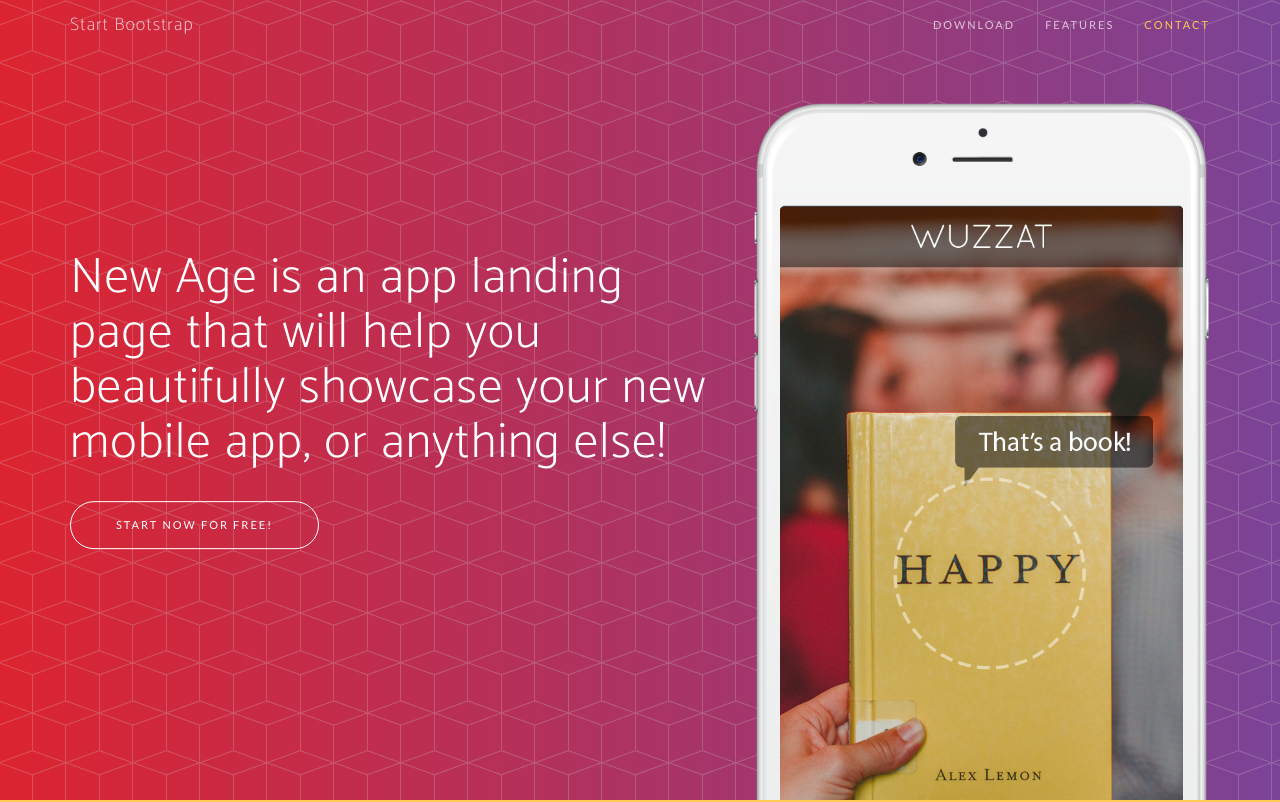
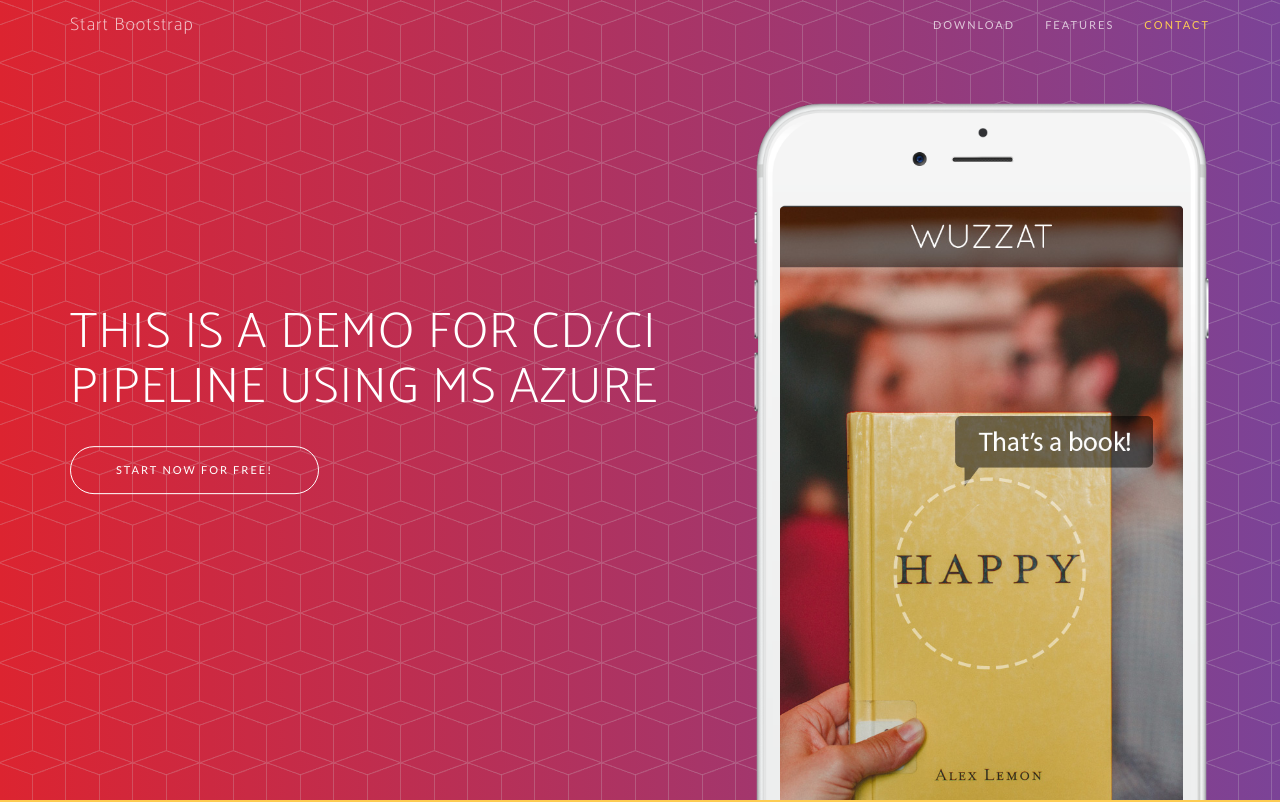
Before and after one commit to vijaay3d/AzureTryOuts, a website: page index.html in a window 1280 px wide. Shown: the top 802 px of the page. Drawn offline with nearby package versions, Linux system fonts and the light colour scheme; a web font is replaced by a local one.

Commit message:
Changed Index File.

```diff
--- a/index.html
+++ b/index.html
@@ -73,7 +73,7 @@
                 <div class="col-sm-7">
                     <div class="header-content">
                         <div class="header-content-inner">
-                            <h1>New Age is an app landing page that will help you beautifully showcase your new mobile app, or anything else!</h1>
+                            <h1>THIS IS A DEMO FOR CD/CI PIPELINE USING MS AZURE</h1>
                             <a href="#download" class="btn btn-outline btn-xl page-scroll">Start Now for Free!</a>
                         </div>
                     </div>
```
Also changed, not shown: 1 other file.
